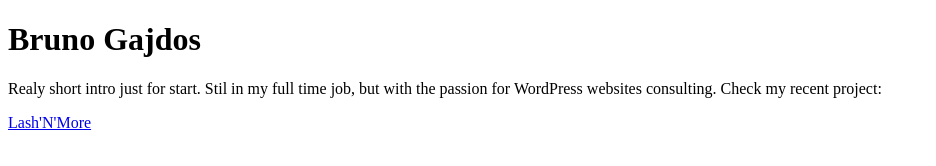
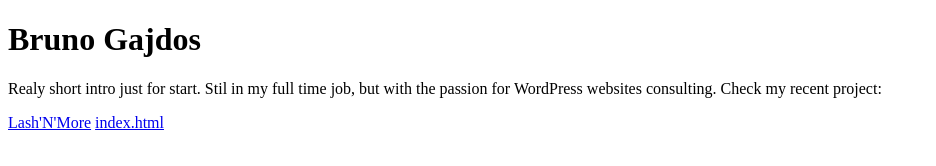
Before and after one commit to navanweb/dev, a plain HTML site: page bruno.html in a window 1280 px wide. Shown: the whole page, without its empty margins (0-936 px from the left). Drawn offline with Linux system fonts and the light colour scheme.

Commit message:
UPDATED BRUNO.HTMl

```diff
--- a/bruno.html
+++ b/bruno.html
@@ -9,5 +9,6 @@
 <p> Realy short intro just for start. Stil in my full time job, but with the passion for WordPress websites consulting. Check my recent project:
 </p>
 <a href="https://www.lashnmore.com">Lash'N'More</a>
+<a href="index.html">index.html</a>
   </body>
 </html>
```
